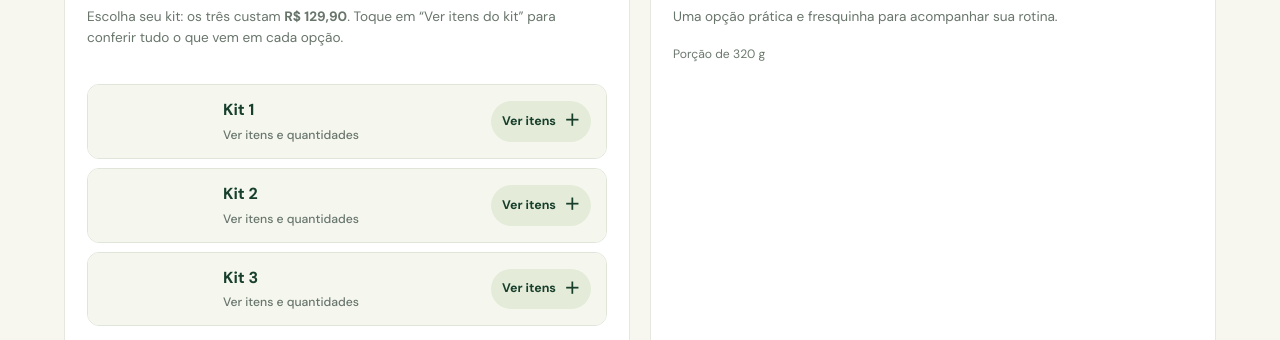
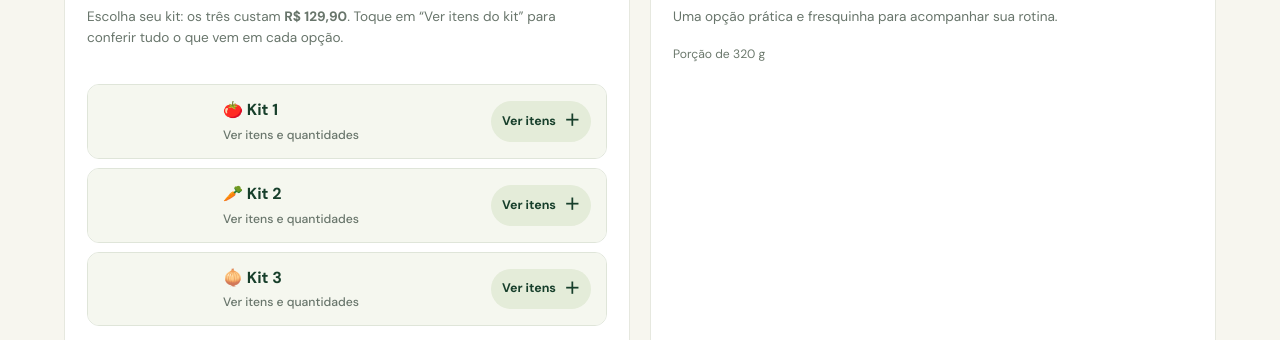
Before and after one commit to arrobafla-blip/eatgreen, a plain HTML site: page index.html in a window 1280 px wide. Shown: the part 1230-1570 px from the top of the page. Drawn offline with Linux system fonts and the light colour scheme.

Commit message:
Adiciona ícones aos kits da feirinha

```diff
--- a/index.html
+++ b/index.html
@@ -57,13 +57,13 @@
               <h3>Feirinha Hortejo</h3>
               <p>Escolha seu kit: os três custam <strong>R$ 129,90</strong>. Toque em “Ver itens do kit” para conferir tudo o que vem em cada opção.</p>
               <div class="feirinha-options">
-                <details class="feirinha-option"><summary><span class="kit-summary-main"><strong>Kit 1</strong><small>Ver itens e quantidades</small></span><span class="kit-summary-action">Ver itens <b>＋</b></span></summary><ul>
+                <details class="feirinha-option"><summary><span class="kit-summary-main"><strong><span class="kit-icon" role="img" aria-label="tomate">🍅</span> Kit 1</strong><small>Ver itens e quantidades</small></span><span class="kit-summary-action">Ver itens <b>＋</b></span></summary><ul>
                   <li>Alface crespa — 1 unidade</li><li>Rúcula — 1 unidade</li><li>Escarola — 1 unidade</li><li>Espinafre — 1 unidade</li><li>Cheiro-verde — 1 unidade</li><li>Abobrinha — 500 g</li><li>Cenoura — 500 g</li><li>Beterraba — 500 g</li><li>Batata — 650 g</li><li>Cebola — 500 g</li><li>Abacaxi — 1 unidade</li><li>Banana nanica — ½ dúzia</li><li>Banana prata — ½ dúzia</li><li>Uva sem semente — 500 g</li><li>Laranja — 1 dúzia</li><li>Tomate — 500 g</li><li>Ovos — ½ dúzia</li>
                 </ul></details>
-                <details class="feirinha-option"><summary><span class="kit-summary-main"><strong>Kit 2</strong><small>Ver itens e quantidades</small></span><span class="kit-summary-action">Ver itens <b>＋</b></span></summary><ul>
+                <details class="feirinha-option"><summary><span class="kit-summary-main"><strong><span class="kit-icon" role="img" aria-label="cenoura">🥕</span> Kit 2</strong><small>Ver itens e quantidades</small></span><span class="kit-summary-action">Ver itens <b>＋</b></span></summary><ul>
                   <li>Alface americana — 1 unidade</li><li>Rúcula — 1 unidade</li><li>Escarola — 1 unidade</li><li>Cebolinha — 1 unidade</li><li>Cheiro-verde — 1 unidade</li><li>Chuchu — 500 g</li><li>Cenoura — 500 g</li><li>Abóbora — 1 bandeja</li><li>Batata — 650 g</li><li>Cebola — 500 g</li><li>Melão — 1 unidade</li><li>Banana nanica — ½ dúzia</li><li>Banana prata — ½ dúzia</li><li>Uva sem semente — 500 g</li><li>Laranja — 1 dúzia</li><li>Tomate — 500 g</li><li>Ovos — ½ dúzia</li>
                 </ul></details>
-                <details class="feirinha-option"><summary><span class="kit-summary-main"><strong>Kit 3</strong><small>Ver itens e quantidades</small></span><span class="kit-summary-action">Ver itens <b>＋</b></span></summary><ul>
+                <details class="feirinha-option"><summary><span class="kit-summary-main"><strong><span class="kit-icon" role="img" aria-label="cebola">🧅</span> Kit 3</strong><small>Ver itens e quantidades</small></span><span class="kit-summary-action">Ver itens <b>＋</b></span></summary><ul>
                   <li>Alface lisa — 1 unidade</li><li>Rúcula — 1 unidade</li><li>Escarola — 1 unidade</li><li>Almeirão — 1 unidade</li><li>Cheiro-verde — 1 unidade</li><li>Mandioquinha — 500 g</li><li>Cenoura — 500 g</li><li>Batata-doce — 650 g</li><li>Batata — 650 g</li><li>Cebola — 500 g</li><li>Manga — 2 unidades</li><li>Banana nanica — ½ dúzia</li><li>Banana prata — ½ dúzia</li><li>Uva sem semente — 500 g</li><li>Laranja — 1 dúzia</li><li>Tomate — 500 g</li><li>Ovos — ½ dúzia</li>
                 </ul></details>
               </div>
```
